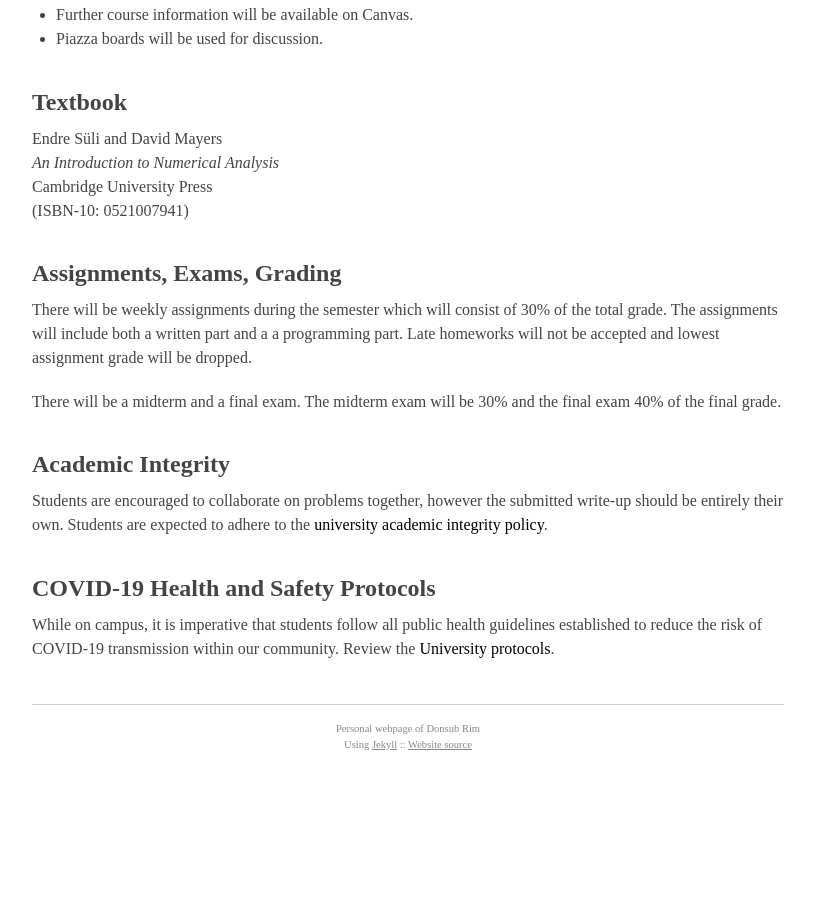
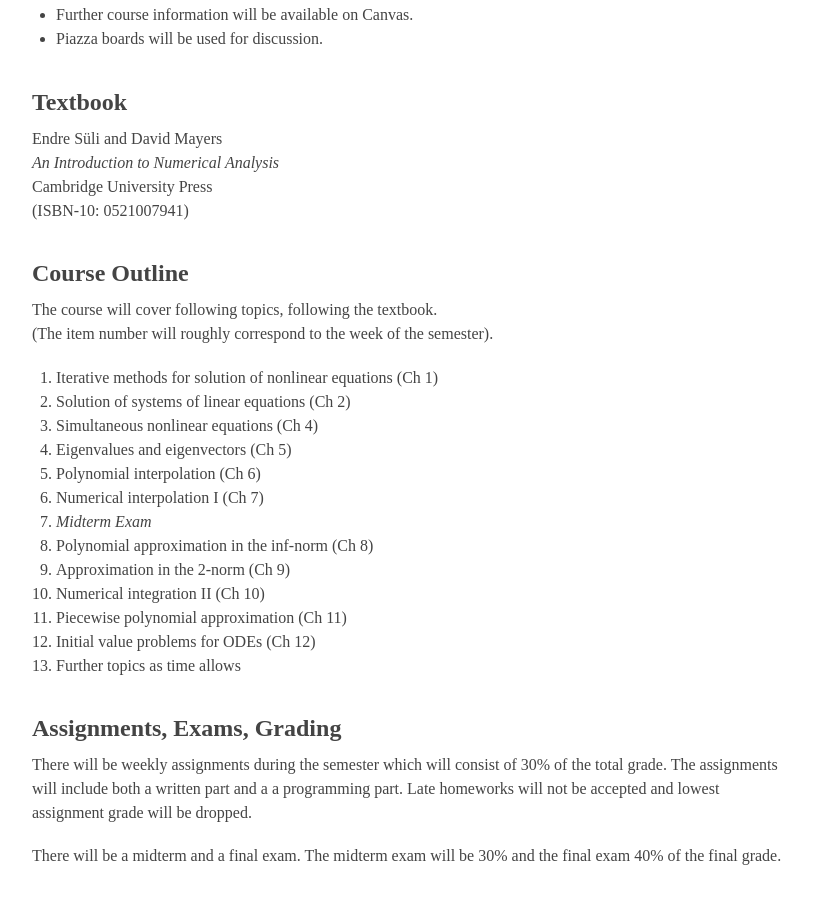
Before and after one commit to dsrim/dsrim.github.io, a Jekyll site: the page built from _posts/2021-08-30-Numerical-Applied-Mathematics.md, in a window 1280 px wide and 900 px high, scrolled down 853 px. Shown: the whole window, without its empty margins (232-1046 px from the left). Built offline with Jekyll 4.4.1, drawn with Linux system fonts in a browser that asks for light colours; before the commit the page ends 1621 px from its top, so only the background shows below that.

Commit message:
adding course outline

```diff
--- a/_posts/2021-08-30-Numerical-Applied-Mathematics.md
+++ b/_posts/2021-08-30-Numerical-Applied-Mathematics.md
@@ -42,6 +42,27 @@ Endre Süli and David Mayers <br>
 Cambridge University Press <br>
 (ISBN-10: 0521007941)
 
+## Course Outline
+
+The course will cover following topics, following the textbook. <br>
+(The item number will roughly correspond to the week of the semester).
+
+1. Iterative methods for solution of nonlinear equations (Ch 1)
+2. Solution of systems of linear equations (Ch 2)
+3. Simultaneous nonlinear equations (Ch 4)
+4. Eigenvalues and eigenvectors (Ch 5)
+5. Polynomial interpolation (Ch 6)
+6. Numerical interpolation I (Ch 7)
+7. *Midterm Exam*
+8. Polynomial approximation in the inf-norm (Ch 8)
+9. Approximation in the 2-norm (Ch 9)
+10. Numerical integration II (Ch 10)
+11. Piecewise polynomial approximation (Ch 11)
+12. Initial value problems for ODEs (Ch 12)
+13. Further topics as time allows
+
+
+
 ## Assignments, Exams, Grading
 
 There will be weekly assignments during the semester which will consist of 30%
```
